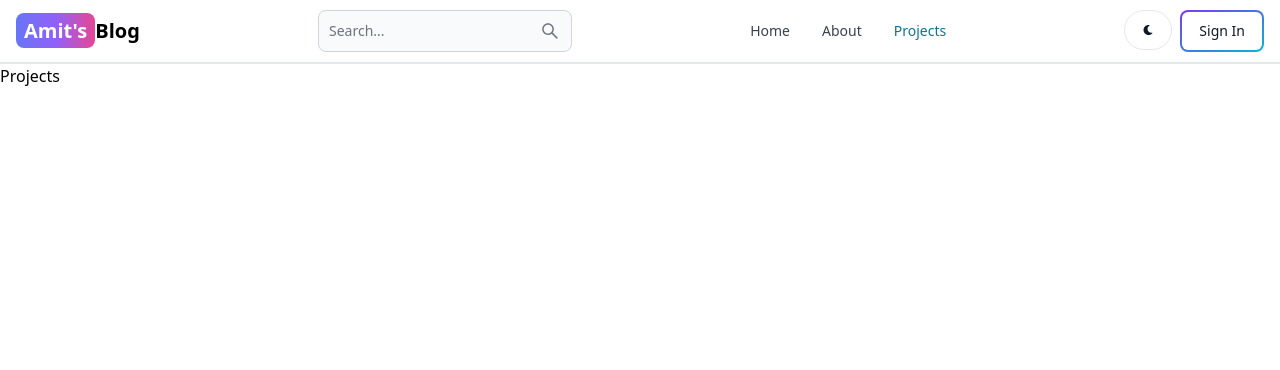
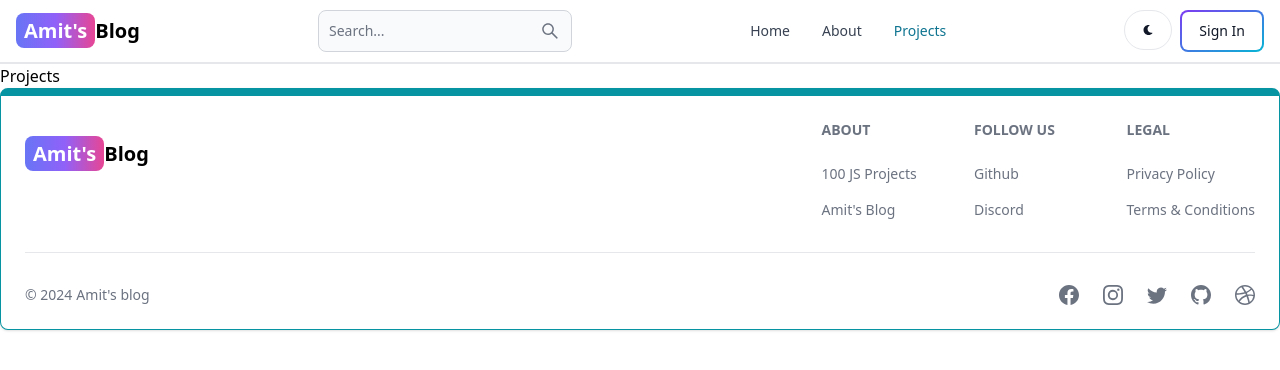
Before and after one commit to Am1t056/mern-blog, a React (Vite) app in the folder client/: page /projects in a window 1280 px wide. Shown: the top 370 px of the page. Built offline with nearby package versions, Linux system fonts and the light colour scheme.

Commit message:
create the footer component

```diff
--- a/client/src/App.jsx
+++ b/client/src/App.jsx
@@ -7,6 +7,7 @@ import SignUp from './Pages/SignUp'
 import Dashboard from './Pages/Dashboard'
 import Projects from './Pages/Projects'
 import Header from './Components/Header'
+import FooterCom from './Components/Footer'
 
 function App() {
   return (
@@ -21,10 +22,10 @@ function App() {
       <Route path='/sign-up' element={ <SignUp/> } />
       <Route path='/dashboard' element={ <Dashboard/> } />
       <Route path='/projects' element={ <Projects/> } />
+     </Routes>
 
+      <FooterCom/>
 
-
-     </Routes>
   </BrowserRouter>
   )
 }
--- /dev/null
+++ b/client/src/Components/Footer.jsx
@@ -0,0 +1,85 @@
+import React from 'react'
+import { Footer } from 'flowbite-react'
+import { Link } from 'react-router-dom'
+import {BsFacebook,BsInstagram,BsTwitter,BsGithub,BsDribbble} from 'react-icons/bs'
+
+
+function FooterCom() {
+  return (
+    <div>
+       <Footer container className='border border-t-8 border-teal-500'>
+        <div className="w-full max-w-7xl mx-auto">
+            <div className="grid w-full justify-between sm:flex md:grid-cols-1">
+                <div className="mt-5">
+                    <Link to="/" className=' self-center whitespace-nowrap text-lg sm:text-xl font-semibold dark:text-white'>
+                            <span className='px-2 py-1 bg-gradient-to-r from-indigo-500 via-purple-500 to-pink-500 rounded-lg text-white'>Amit's</span>Blog
+                    </Link>
+                </div>
+                <div className="grid grid-cols-2 gap-8 sm:mt-4 sm:grid-cols-3 sm:gap-6 mt-5 md:mt-0">
+                    <div>
+                    <Footer.Title title='About'/>
+                     <Footer.LinkGroup col>
+                        <Footer.Link href='https://www.100jsprojects.com' target='_blank' rel='noopener noreferrer'>
+                            100 JS Projects
+                        </Footer.Link>
+
+                        <Footer.Link href='/about' target='_blank' rel='noopener noreferrer'>
+                            Amit's Blog
+                        </Footer.Link>
+                     </Footer.LinkGroup>
+                    </div>
+
+                    <div>
+                    <Footer.Title title='Follow Us'/>
+                     <Footer.LinkGroup col>
+                        <Footer.Link href='https://www.github.com/Am1t056' target='_blank' rel='noopener noreferrer'>
+                         Github
+                        </Footer.Link>
+
+                        <Footer.Link href='#'>
+                           Discord
+                        </Footer.Link>
+                     </Footer.LinkGroup>
+                    </div>
+
+                    <div>
+                    <Footer.Title title='Legal'/>
+                     <Footer.LinkGroup col>
+                        <Footer.Link href='#'>
+                         Privacy Policy
+                        </Footer.Link>
+
+                        <Footer.Link href='#'>
+                            Terms &amp; Conditions
+                        </Footer.Link>
+                     </Footer.LinkGroup>
+                    </div>
+
+                </div>
+            </div>
+
+            <Footer.Divider/>
+        <div className="w-full sm:flex sm:items-center sm:justify-between">
+            <Footer.Copyright href='#' by="Amit's blog" year={new Date().getFullYear()}/>
+            <div className="flex gap-6  sm:mt-0 mt-4 sm:justify-center">
+                <Footer.Icon href='#' icon={BsFacebook}/>
+                <Footer.Icon href='#' icon={BsInstagram}/>
+                <Footer.Icon href='#' icon={BsTwitter}/>
+                <Footer.Icon href='https://github.com/Am1t056' icon={BsGithub}/>
+                <Footer.Icon href='#' icon={BsDribbble}/>
+
+            </div>
+        </div>
+
+        </div>
+
+
+       </Footer>
+
+
+
+    </div>
+  )
+}
+
+export default FooterCom
--- a/client/src/Components/Header.jsx
+++ b/client/src/Components/Header.jsx
@@ -21,7 +21,7 @@ function Header() {
             <Button className='w-12 h-10 hidden sm:inline' color='gray' pill>
                 <FaMoon/>
             </Button>
-            <Link to='/sign-in'>
+            <Link to='/sign-up'>
                 <Button gradientDuoTone='purpleToBlue' outline>Sign In</Button>
             </Link>
             <Navbar.Toggle/>
```
